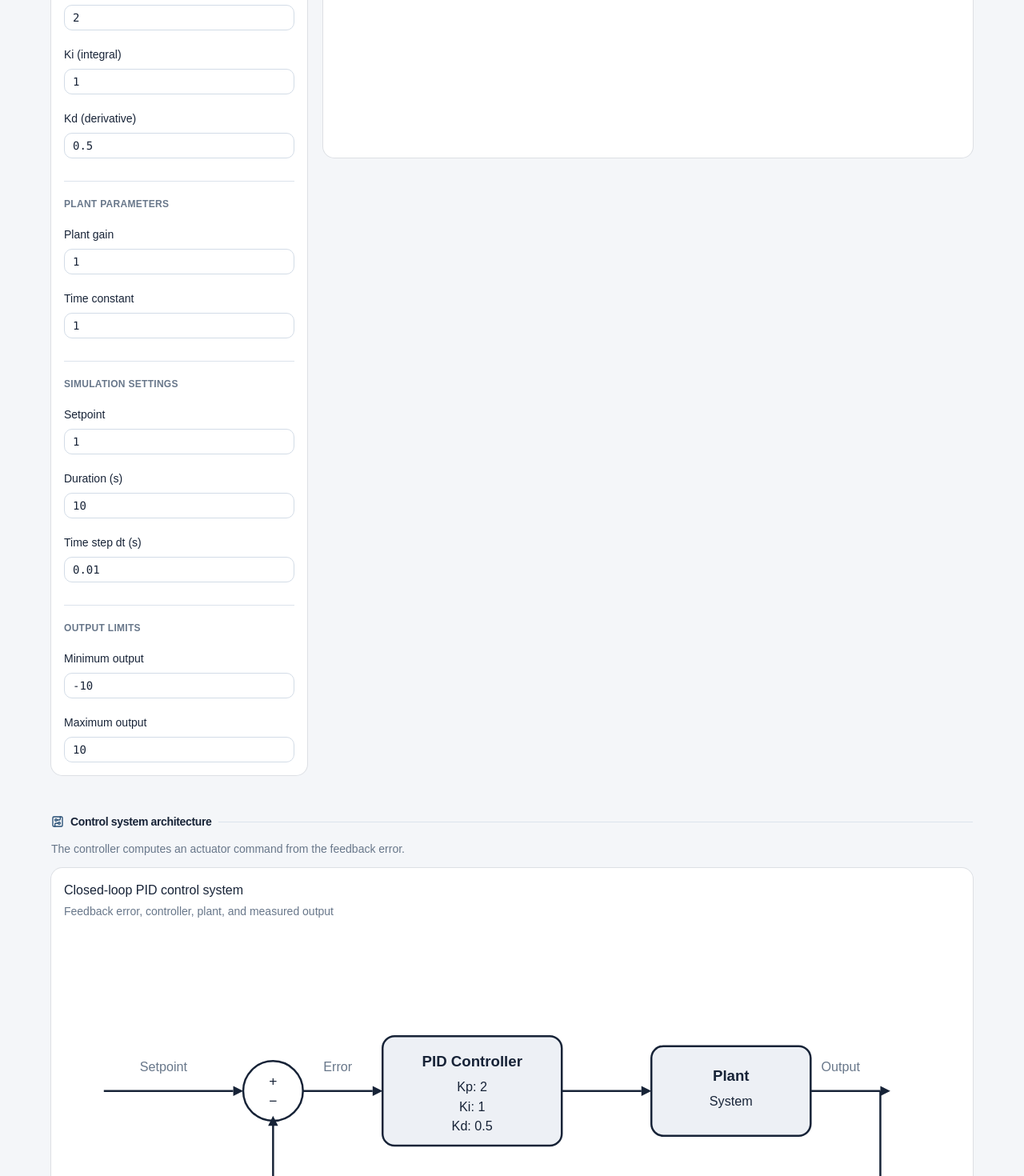
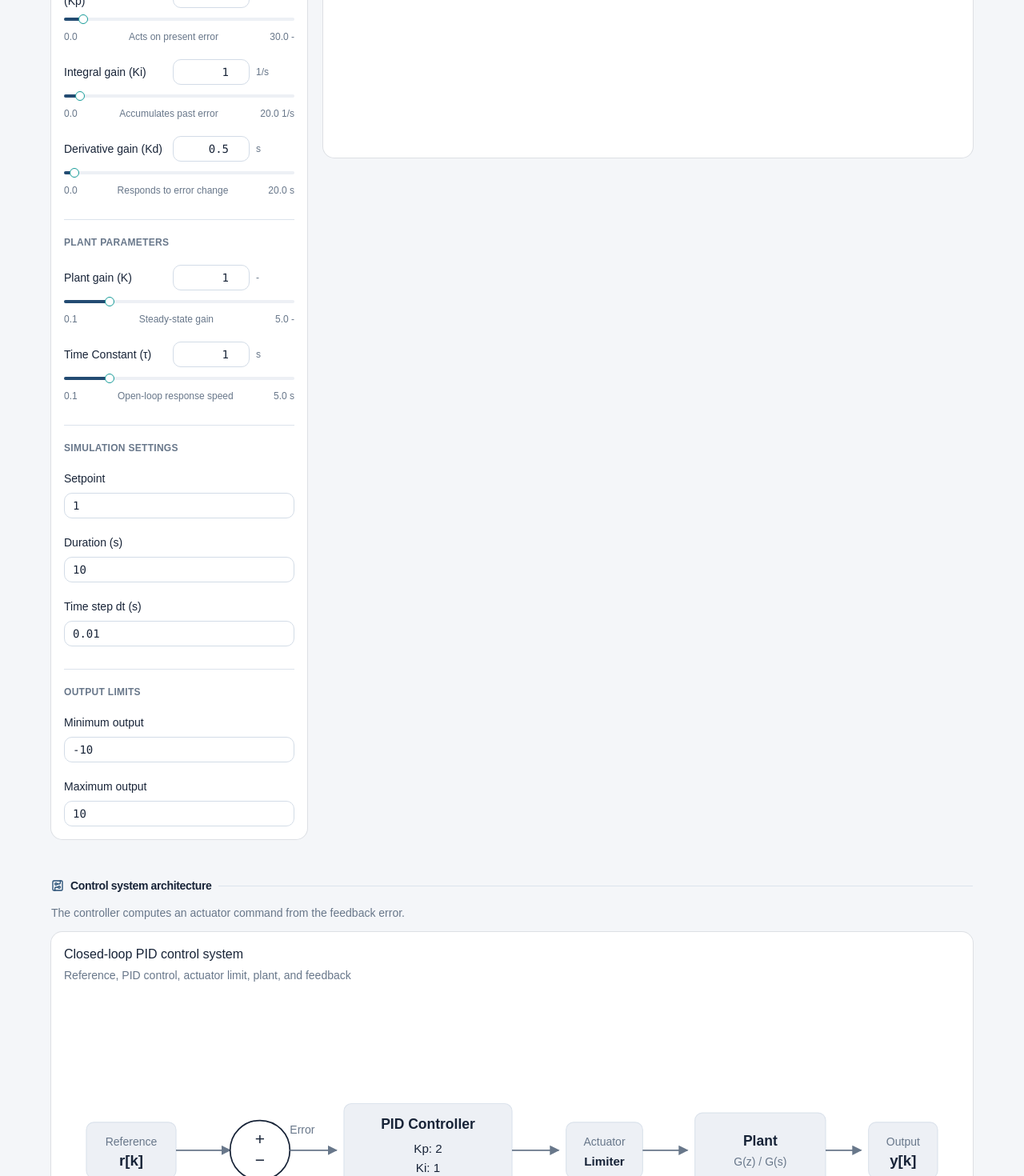
Before and after one commit to Amjad-Adi/encs4380-dynamics-Remy, a React (Vite) app: page /digital-pid in a window 1280 px wide. Shown: the part 1330-2800 px from the top of the page at 80% size. Built offline with nearby package versions, Linux system fonts and the light colour scheme; no server answers.

Commit message:
Improve Digital PID controls

```diff
--- a/src/features/digital-pid/components/controls/pid-controls.tsx
+++ b/src/features/digital-pid/components/controls/pid-controls.tsx
@@ -14,6 +14,7 @@ import {
     SelectTrigger,
     SelectValue,
 } from "@/components/ui/select";
+import { ParameterControl } from "@/components/shared/parameter-control";
 
 interface PIDControlsProps {
     config: PIDSimulationConfig;
@@ -121,23 +122,101 @@ export function PIDControls({ config, onChange }: PIDControlsProps) {
                     <p className="text-muted-foreground text-xs font-semibold tracking-wide uppercase">
                         PID gains
                     </p>
-                    {numberControl("pid-kp", "Kp (proportional)", config.gains.kp, (value) => updateGains("kp", value), { step: 0.1 })}
-                    {numberControl("pid-ki", "Ki (integral)", config.gains.ki, (value) => updateGains("ki", value), { step: 0.1 })}
-                    {numberControl("pid-kd", "Kd (derivative)", config.gains.kd, (value) => updateGains("kd", value), { step: 0.1 })}
+                    <ParameterControl
+                        id="pid-kp"
+                        label={<>Proportional gain (Kp)</>}
+                        ariaLabel="Proportional gain Kp"
+                        value={config.gains.kp}
+                        min={0}
+                        max={30}
+                        step={0.1}
+                        unit="-"
+                        description="Acts on present error"
+                        onChange={(value) => updateGains("kp", value)}
+                    />
+                    <ParameterControl
+                        id="pid-ki"
+                        label={<>Integral gain (Ki)</>}
+                        ariaLabel="Integral gain Ki"
+                        value={config.gains.ki}
+                        min={0}
+                        max={20}
+                        step={0.1}
+                        unit="1/s"
+                        description="Accumulates past error"
+                        onChange={(value) => updateGains("ki", value)}
+                    />
+                    <ParameterControl
+                        id="pid-kd"
+                        label={<>Derivative gain (Kd)</>}
+                        ariaLabel="Derivative gain Kd"
+                        value={config.gains.kd}
+                        min={0}
+                        max={20}
+                        step={0.1}
+                        unit="s"
+                        description="Responds to error change"
+                        onChange={(value) => updateGains("kd", value)}
+                    />
                 </div>
 
                 <div className="space-y-5 border-t pt-5">
                     <p className="text-muted-foreground text-xs font-semibold tracking-wide uppercase">
                         Plant parameters
                     </p>
-                    {numberControl("pid-plant-gain", "Plant gain", config.plant.gain, (value) => updatePlant({ gain: value }), { step: 0.1 })}
-                    {config.plant.type === "first-order"
-                        ? numberControl("pid-time-constant", "Time constant", config.plant.timeConstant, (value) => updatePlant({ timeConstant: value }), { min: 0.01, step: 0.1 })
-                        : <>
-                            {numberControl("pid-natural-frequency", "Natural frequency", config.plant.naturalFrequency, (value) => updatePlant({ naturalFrequency: value }), { min: 0.01, step: 0.1 })}
-                            {numberControl("pid-damping-ratio", "Damping ratio", config.plant.dampingRatio, (value) => updatePlant({ dampingRatio: value }), { min: 0, step: 0.1 })}
+                    <ParameterControl
+                        id="pid-plant-gain"
+                        label="Plant gain (K)"
+                        value={config.plant.gain}
+                        min={0.1}
+                        max={5}
+                        step={0.1}
+                        unit="-"
+                        description="Steady-state gain"
+                        onChange={(value) => updatePlant({ gain: value })}
+                    />
+                    {config.plant.type === "first-order" ? (
+                        <ParameterControl
+                            id="pid-time-constant"
+                            label="Time Constant (τ)"
+                            value={config.plant.timeConstant}
+                            min={0.1}
+                            max={5}
+                            step={0.1}
+                            unit="s"
+                            description="Open-loop response speed"
+                            onChange={(value) => updatePlant({ timeConstant: value })}
+                        />
+                    ) : (
+                        <>
+                            <ParameterControl
+                                id="pid-natural-frequency"
+                                label="Natural Frequency (ωₙ)"
+                                value={config.plant.naturalFrequency}
+                                min={0.01}
+                                max={10}
+                                step={0.1}
+                                unit="rad/s"
+                                description="Plant oscillation frequency"
+                                onChange={(value) =>
+                                    updatePlant({ naturalFrequency: value })
+                                }
+                            />
+                            <ParameterControl
+                                id="pid-damping-ratio"
+                                label="Damping Ratio (ζ)"
+                                value={config.plant.dampingRatio}
+                                min={0}
+                                max={3}
+                                step={0.1}
+                                unit="-"
+                                description="Plant damping"
+                                onChange={(value) =>
+                                    updatePlant({ dampingRatio: value })
+                                }
+                            />
                         </>
-                    }
+                    )}
                 </div>
 
                 <div className="space-y-5 border-t pt-5">
--- a/src/features/digital-pid/components/diagram/pid-diagram.tsx
+++ b/src/features/digital-pid/components/diagram/pid-diagram.tsx
@@ -11,104 +11,160 @@ export function PIDDiagram({ kp, ki, kd }: PIDDiagramProps) {
         <Card>
             <CardHeader className="pb-3">
                 <CardTitle className="text-base">Closed-loop PID control system</CardTitle>
-                <CardDescription>Feedback error, controller, plant, and measured output</CardDescription>
+                <CardDescription>
+                    Reference, PID control, actuator limit, plant, and feedback
+                </CardDescription>
             </CardHeader>
             <CardContent>
                 <svg
-                    viewBox="0 0 900 380"
-                    className="text-foreground h-auto w-full"
+                    viewBox="0 0 960 360"
+                    className="text-foreground h-auto w-full min-w-0"
                     role="img"
                     aria-label="Closed loop PID control system diagram"
                 >
-                    {/* Setpoint line */}
-                    <line x1="40" y1="150" x2="170" y2="150" stroke="currentColor" strokeWidth="2" />
+                    <defs>
+                        <marker
+                            id="pid-arrow"
+                            viewBox="0 0 10 10"
+                            refX="9"
+                            refY="5"
+                            markerWidth="7"
+                            markerHeight="7"
+                            orient="auto-start-reverse"
+                        >
+                            <path d="M 0 0 L 10 5 L 0 10 z" fill="var(--muted-foreground)" />
+                        </marker>
+                        <marker
+                            id="pid-feedback-arrow"
+                            viewBox="0 0 10 10"
+                            refX="9"
+                            refY="5"
+                            markerWidth="7"
+                            markerHeight="7"
+                            orient="auto"
+                        >
+                            <path d="M 0 0 L 10 5 L 0 10 z" fill="var(--primary)" />
+                        </marker>
+                    </defs>
 
-                    {/* Arrow */}
-                    <polygon points="170,145 180,150 170,155" fill="currentColor" />
+                    <rect x="24" y="125" width="96" height="60" rx="8" fill="var(--muted)" stroke="var(--border)" />
+                    <text x="72" y="150" textAnchor="middle" fill="var(--muted-foreground)" fontSize="12">
+                        Reference
+                    </text>
+                    <text x="72" y="171" textAnchor="middle" fill="currentColor" fontSize="16" fontWeight="600">
+                        r[k]
+                    </text>
 
-                    {/* Summing Junction */}
-                    <circle cx="210" cy="150" r="30" fill="var(--card)" stroke="currentColor" strokeWidth="2" />
-                    <text x="210" y="145" textAnchor="middle" fill="currentColor">
+                    <line x1="120" y1="155" x2="178" y2="155" stroke="var(--muted-foreground)" strokeWidth="1.5" markerEnd="url(#pid-arrow)" />
+
+                    <circle cx="210" cy="155" r="32" fill="var(--card)" stroke="currentColor" strokeWidth="1.5" />
+                    <text x="210" y="149" textAnchor="middle" fill="currentColor" fontSize="18">
                         +
                     </text>
-                    <text x="210" y="165" textAnchor="middle" fill="currentColor">
+                    <text x="210" y="171" textAnchor="middle" fill="currentColor" fontSize="18">
                         −
                     </text>
 
-                    {/* Error to controller */}
-                    <line x1="240" y1="150" x2="310" y2="150" stroke="currentColor" strokeWidth="2" />
-                    <polygon points="310,145 320,150 310,155" fill="currentColor" />
-
-                    {/* PID Controller */}
+                    <line x1="242" y1="155" x2="292" y2="155" stroke="var(--muted-foreground)" strokeWidth="1.5" markerEnd="url(#pid-arrow)" />
                     <rect
-                        x="320"
-                        y="95"
+                        x="300"
+                        y="105"
                         width="180"
                         height="110"
-                        rx="12"
+                        rx="8"
                         fill="var(--muted)"
-                        stroke="currentColor"
-                        strokeWidth="2"
+                        stroke="var(--border)"
                     />
-                    <text x="410" y="125" textAnchor="middle" fill="currentColor" fontSize="15" fontWeight="600">
+                    <text x="390" y="132" textAnchor="middle" fill="currentColor" fontSize="15" fontWeight="600">
                         PID Controller
                     </text>
-                    <text x="410" y="150" textAnchor="middle" fill="currentColor" fontSize="13">
+                    <text x="390" y="158" textAnchor="middle" fill="currentColor" fontSize="13">
                         Kp: {kp}
                     </text>
-                    <text x="410" y="170" textAnchor="middle" fill="currentColor" fontSize="13">
+                    <text x="390" y="178" textAnchor="middle" fill="currentColor" fontSize="13">
                         Ki: {ki}
                     </text>
-                    <text x="410" y="190" textAnchor="middle" fill="currentColor" fontSize="13">
+                    <text x="390" y="198" textAnchor="middle" fill="currentColor" fontSize="13">
                         Kd: {kd}
                     </text>
 
-                    {/* Controller to Plant */}
-                    <line x1="500" y1="150" x2="580" y2="150" stroke="currentColor" strokeWidth="2" />
-                    <polygon points="580,145 590,150 580,155" fill="currentColor" />
+                    <line x1="480" y1="155" x2="530" y2="155" stroke="var(--muted-foreground)" strokeWidth="1.5" markerEnd="url(#pid-arrow)" />
+                    <rect x="538" y="125" width="82" height="60" rx="8" fill="var(--muted)" stroke="var(--border)" />
+                    <text x="579" y="150" textAnchor="middle" fill="var(--muted-foreground)" fontSize="12">
+                        Actuator
+                    </text>
+                    <text x="579" y="171" textAnchor="middle" fill="currentColor" fontSize="13" fontWeight="600">
+                        Limiter
+                    </text>
 
-                    {/* Plant */}
+                    <line x1="620" y1="155" x2="668" y2="155" stroke="var(--muted-foreground)" strokeWidth="1.5" markerEnd="url(#pid-arrow)" />
                     <rect
-                        x="590"
-                        y="105"
-                        width="160"
-                        height="90"
-                        rx="12"
+                        x="676"
+                        y="115"
+                        width="140"
+                        height="80"
+                        rx="8"
                         fill="var(--muted)"
-                        stroke="currentColor"
-                        strokeWidth="2"
+                        stroke="var(--border)"
                     />
-                    <text x="670" y="140" textAnchor="middle" fill="currentColor" fontSize="15" fontWeight="600">
+                    <text x="746" y="150" textAnchor="middle" fill="currentColor" fontSize="15" fontWeight="600">
                         Plant
                     </text>
-                    <text x="670" y="165" textAnchor="middle" fill="currentColor" fontSize="13">
-                        System
+                    <text x="746" y="171" textAnchor="middle" fill="var(--muted-foreground)" fontSize="12">
+                        G(z) / G(s)
                     </text>
 
-                    {/* Plant output */}
-                    <line x1="750" y1="150" x2="820" y2="150" stroke="currentColor" strokeWidth="2" />
-                    <polygon points="820,145 830,150 820,155" fill="currentColor" />
+                    <line x1="816" y1="155" x2="854" y2="155" stroke="var(--muted-foreground)" strokeWidth="1.5" markerEnd="url(#pid-arrow)" />
+                    <rect x="862" y="125" width="74" height="60" rx="8" fill="var(--muted)" stroke="var(--border)" />
+                    <text x="899" y="150" textAnchor="middle" fill="var(--muted-foreground)" fontSize="12">
+                        Output
+                    </text>
+                    <text x="899" y="171" textAnchor="middle" fill="currentColor" fontSize="16" fontWeight="600">
+                        y[k]
+                    </text>
 
-                    {/* Feedback line */}
-                    <line x1="820" y1="150" x2="820" y2="300" stroke="currentColor" strokeWidth="2" />
-                    <line x1="820" y1="300" x2="210" y2="300" stroke="currentColor" strokeWidth="2" />
-                    <line x1="210" y1="300" x2="210" y2="180" stroke="currentColor" strokeWidth="2" />
+                    <path
+                        d="M 899 185 L 899 278 L 210 278 L 210 187"
+                        fill="none"
+                        stroke="var(--muted-foreground)"
+                        strokeWidth="1.5"
+                        markerEnd="url(#pid-feedback-arrow)"
+                    />
+                    <path
+                        d="M 899 185 L 899 278 L 210 278 L 210 187"
+                        fill="none"
+                        stroke="var(--primary)"
+                        strokeWidth="2"
+                        strokeLinecap="round"
+                        strokeDasharray="8 10"
+                        opacity="0.7"
+                        markerEnd="url(#pid-feedback-arrow)"
+                    >
+                        <animate
+                            attributeName="stroke-dashoffset"
+                            from="18"
+                            to="0"
+                            dur="1.8s"
+                            repeatCount="indefinite"
+                        />
+                    </path>
 
-                    {/* Feedback arrow */}
-                    <polygon points="205,185 210,175 215,185" fill="currentColor" />
-
-                    {/* Labels */}
-                    <text x="100" y="130" textAnchor="middle" fill="var(--muted-foreground)" fontSize="13">
-                        Setpoint
-                    </text>
-                    <text x="275" y="130" textAnchor="middle" fill="var(--muted-foreground)" fontSize="13">
+                    <text x="242" y="137" fill="var(--muted-foreground)" fontSize="12">
                         Error
                     </text>
-                    <text x="780" y="130" textAnchor="middle" fill="var(--muted-foreground)" fontSize="13">
-                        Output
+                    <text
+                        x="480"
+                        y="306"
+                        textAnchor="middle"
+                        fill="currentColor"
+                        fontSize="15"
+                        fontFamily="monospace"
+                        fontWeight="600"
+                    >
+                        e[k] = r[k] - y[k]
                     </text>
-                    <text x="500" y="325" textAnchor="middle" fill="var(--muted-foreground)" fontSize="13">
-                        Feedback · Measured Output
+                    <text x="480" y="328" textAnchor="middle" fill="var(--muted-foreground)" fontSize="11">
+                        Feedback · measured output
                     </text>
                 </svg>
             </CardContent>
```
Also changed, not shown: src/features/digital-pid/pages/digital-pid-page.tsx (+3 -5 lines).
